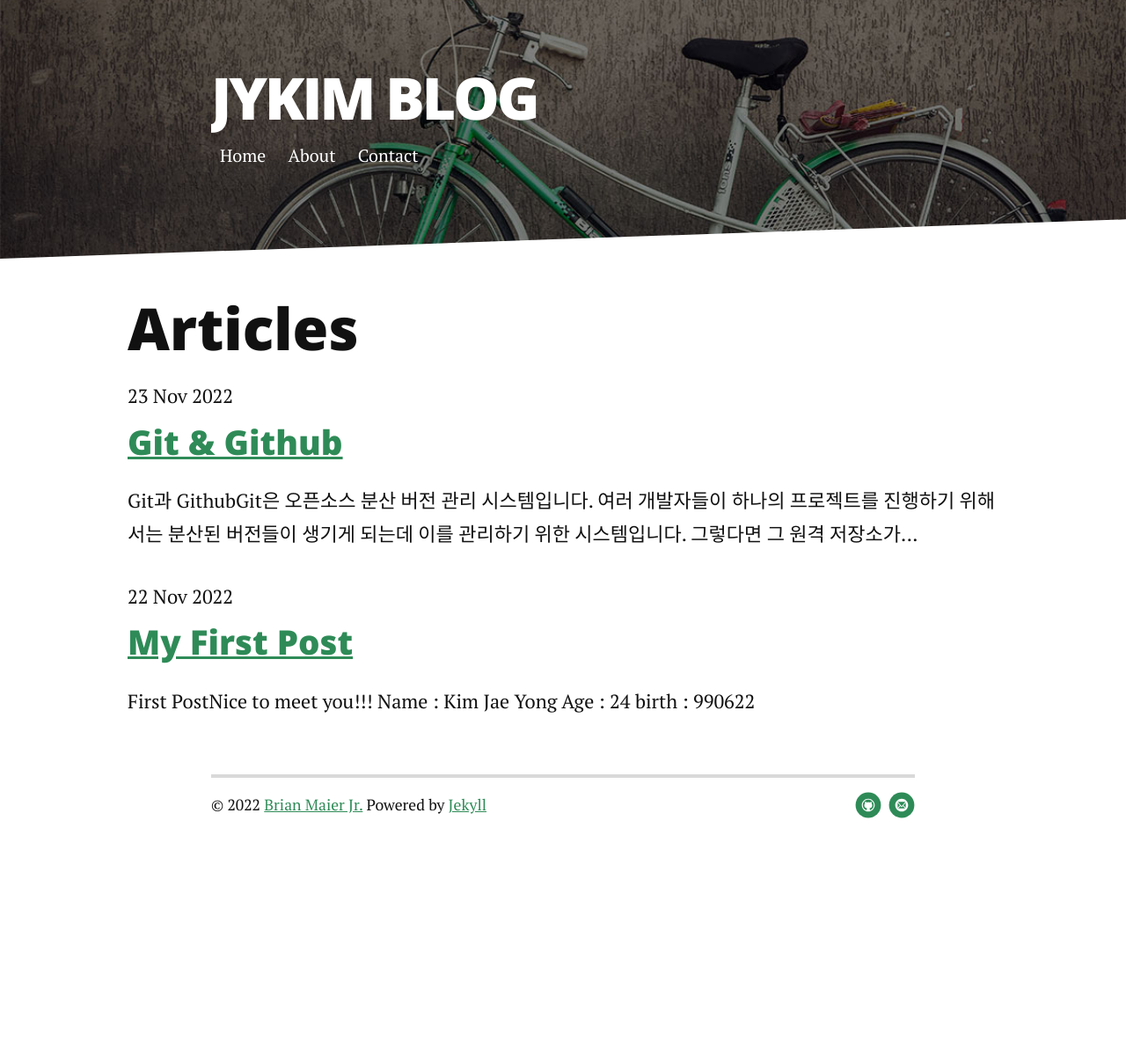
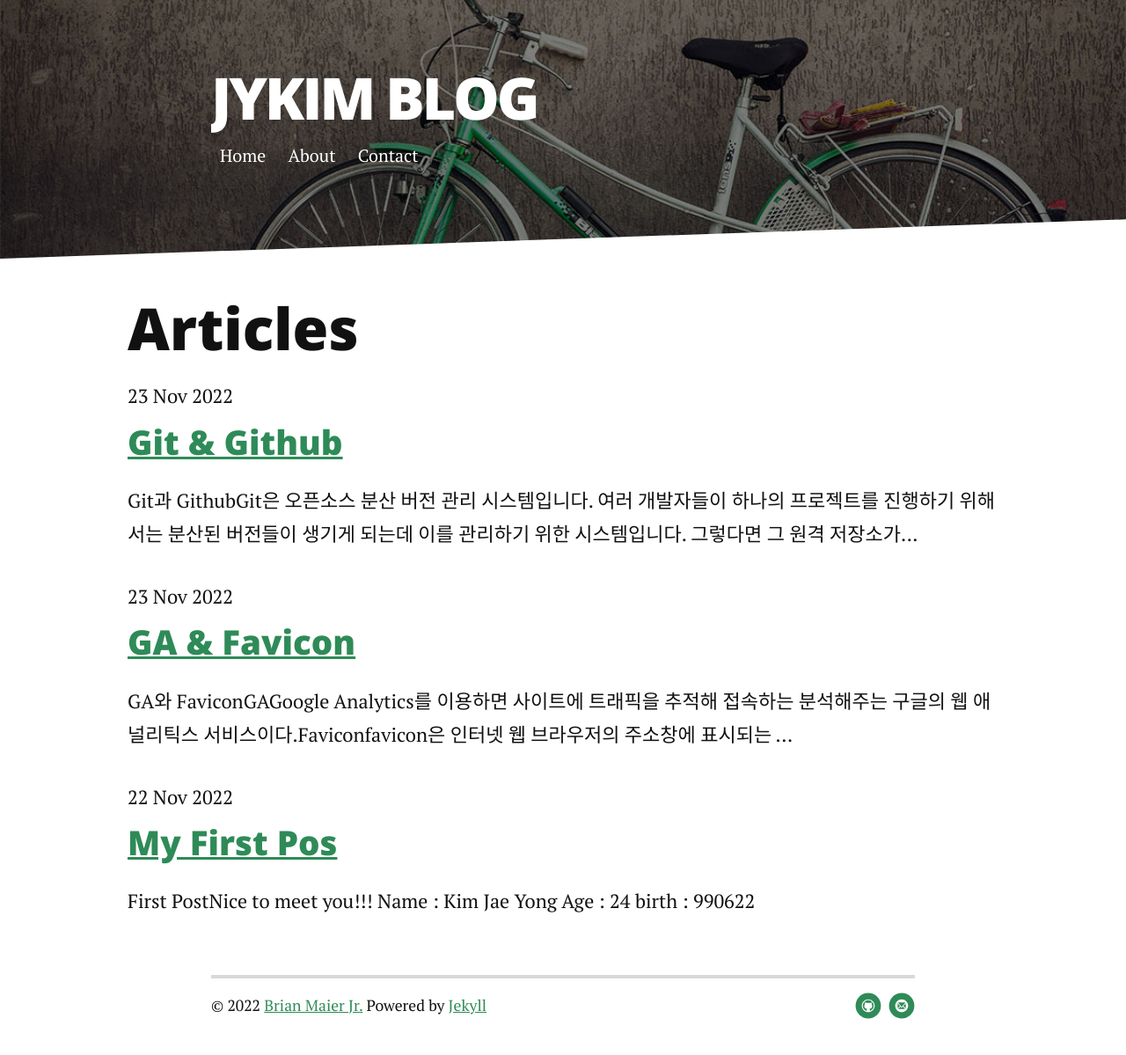
Before and after one commit to J-Yong99/-J-Yong99-.github.io, a Jekyll site: the page built from articles.md, in a window 1280 px wide. Shown: the whole page at 88% size. Built offline with Jekyll 4.4.1, drawn with Linux system fonts in a browser that asks for light colours; nearby versions of some CDN libraries; before the commit the page ends 972 px from its top, so only the background shows below that.

Commit message:
30th commit

```diff
--- a/_posts/2022-11-22-first-post.md
+++ b/_posts/2022-11-22-first-post.md
@@ -1,6 +1,6 @@
 ---
 layout: post
-title:  "My First Post"
+title:  "My First Pos"
 date:   2022-11-22 18:48:01 +0900
 categories: jekyll update
 comments: true
--- /dev/null
+++ b/_posts/2022-11-23-GA-Favicon.md
@@ -0,0 +1,39 @@
+---
+comments: true
+layout: post
+title:  "GA & Favicon"
+date:   2022-11-23
+
+---
+### GA와 Favicon
+
+
+## GA
+Google Analytics를 이용하면 사이트에 트래픽을 추적해 접속하는 분석해주는 구글의 웹 애널리틱스 서비스이다.
+## Favicon
+favicon은 인터넷 웹 브라우저의 주소창에 표시되는 웹사이트나 웹페이지를 대표하는 아이콘이다.
+
+## Google analytics 추가
+- 구글 애널리틱스에 계정을 추가하고 스트림을 추가한다.
+- 그리고 config파일을 수정해주면 된다.
+
+![8](https://user-images.githubusercontent.com/77261304/203562033-d265f8fb-fe6d-4431-af59-de02de85cfa8.png)
+
+![9](https://user-images.githubusercontent.com/77261304/203562043-f98eafc4-a3d5-4a84-b12e-4509016b18f3.png)
+
+## favicon 설정
+
+- favicon은 위에 뜨는 사이트 이모티콘인데 원하는 이모티콘을 다운 받은 후
+
+![10](https://user-images.githubusercontent.com/77261304/203562161-36691803-d7e2-4c2a-944c-3c1f730c81ac.png)
+
+
+- 파란색 집모양을 다운받았다.
+- 다운받은 icon들은 전부 assets/img디렉토리에 넣어주고
+
+![11](https://user-images.githubusercontent.com/77261304/203562182-ab62b358-b447-40e2-8a0e-9ca01838d388.png)
+
+- _includes/head.html에 추가해준다.
+![12](https://user-images.githubusercontent.com/77261304/203562272-11fa8ec6-8b5a-4847-b57a-395e1ea37367.png)
+![13](https://user-images.githubusercontent.com/77261304/203562233-a40f8ab6-08b2-47ba-b1c6-ac60b877e691.png)
+- 이렇게 파란 집이 보인다.
```
